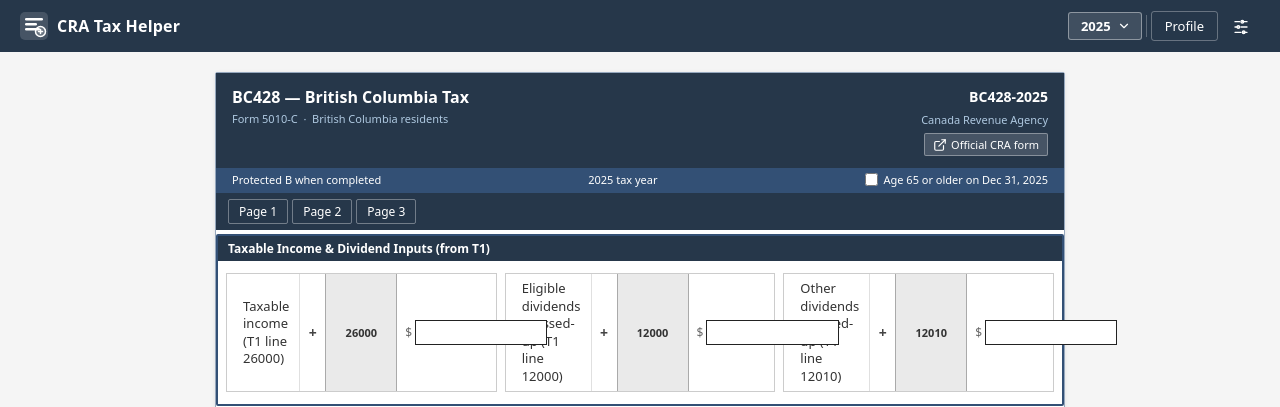
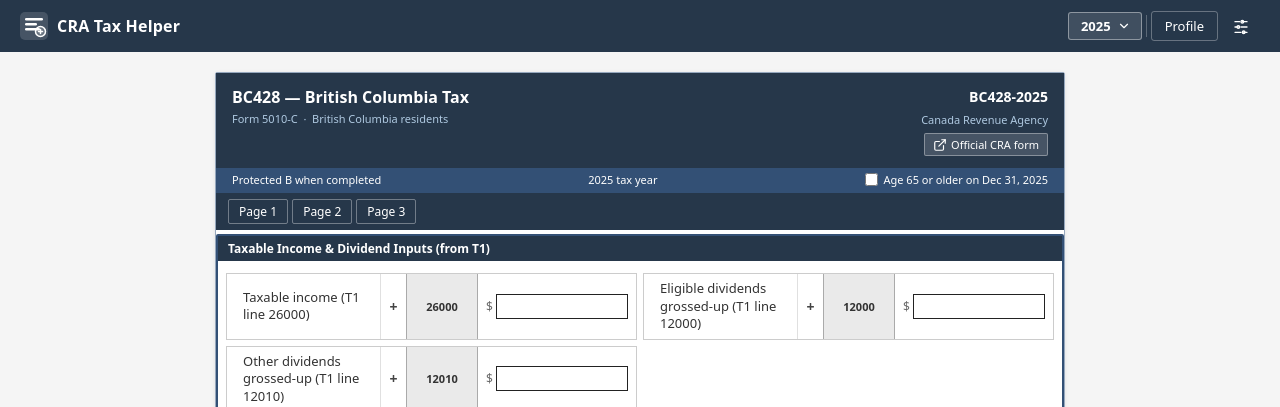
Before and after one commit to brianfong96/CRATaxHelper, a FastAPI app: page /tax/bc428 in a window 1280 px wide. Shown: the top 407 px of the page. Run offline with FastAPI, Linux system fonts and the light colour scheme.

Commit message:
fix: prevent overflow in BC428 bracket-section input rows
- Switch T1 inputs section from flex to auto-fill grid (minmax 280px)
  so form-line grid columns (fixed 256px) never get forced below minimum
- Add min-width:0 to Part 3 summary grid children
- Add overflow:hidden to .bracket-section container

Co-authored-by: Copilot <223556219+Copilot@users.noreply.github.com>

```diff
--- a/app/templates/bc428.html
+++ b/app/templates/bc428.html
@@ -45,6 +45,7 @@
   border-radius: 2px;
   margin: 4px 0 8px;
   padding: 8px;
+  overflow: hidden;
 }
 .bracket-section-title {
   font-size: 12px; font-weight: 700;
@@ -90,8 +91,8 @@
   <!-- Supplementary inputs not directly on the PDF pages -->
   <div class="bracket-section" style="margin-bottom:4px;">
     <div class="bracket-section-title">Taxable Income &amp; Dividend Inputs (from T1)</div>
-    <div style="display:flex;flex-wrap:wrap;gap:8px;padding:4px 0;">
-      <div class="form-line" style="background:#fff;border:1px solid #ccc;flex:1;min-width:220px;">
+    <div style="display:grid;grid-template-columns:repeat(auto-fill,minmax(280px,1fr));gap:6px;padding:4px 0;">
+      <div class="form-line" style="background:#fff;border:1px solid #ccc;min-width:0;">
         <div class="line-desc"><span>Taxable income (T1 line 26000)</span></div>
         <div class="line-op">+</div>
         <div class="line-num">26000</div>
@@ -100,7 +101,7 @@
                  oninput="document.getElementById('fTaxableIncome') && (document.getElementById('fTaxableIncome').value=this.value); recalcBC428();">
         </div>
       </div>
-      <div class="form-line" style="background:#fff;border:1px solid #ccc;flex:1;min-width:220px;">
+      <div class="form-line" style="background:#fff;border:1px solid #ccc;min-width:0;">
         <div class="line-desc"><span>Eligible dividends grossed-up (T1 line 12000)</span></div>
         <div class="line-op">+</div>
         <div class="line-num">12000</div>
@@ -108,7 +109,7 @@
           <input class="amount-field" type="text" data-numeric="1" id="fDiv12000" value="" inputmode="decimal">
         </div>
       </div>
-      <div class="form-line" style="background:#fff;border:1px solid #ccc;flex:1;min-width:220px;">
+      <div class="form-line" style="background:#fff;border:1px solid #ccc;min-width:0;">
         <div class="line-desc"><span>Other dividends grossed-up (T1 line 12010)</span></div>
         <div class="line-op">+</div>
         <div class="line-num">12010</div>
@@ -215,7 +216,7 @@
   <div class="bracket-section">
     <div class="bracket-section-title">Part 3 &mdash; BC Tax Calculation Summary</div>
     <div style="display:grid;grid-template-columns:1fr 1fr;gap:8px;">
-      <div>
+      <div style="min-width:0;">
         <div class="form-line" style="background:#fff;">
           <div class="line-desc"><span>BC dividend tax credit (auto-computed)</span></div>
           <div class="line-op">=</div>
@@ -233,7 +234,7 @@
           </div>
         </div>
       </div>
-      <div>
+      <div style="min-width:0;">
         <div class="form-line" style="background:#fff;">
           <div class="line-desc"><span>BC political contribution credit (61520)</span></div>
           <div class="line-op">+</div>
```
